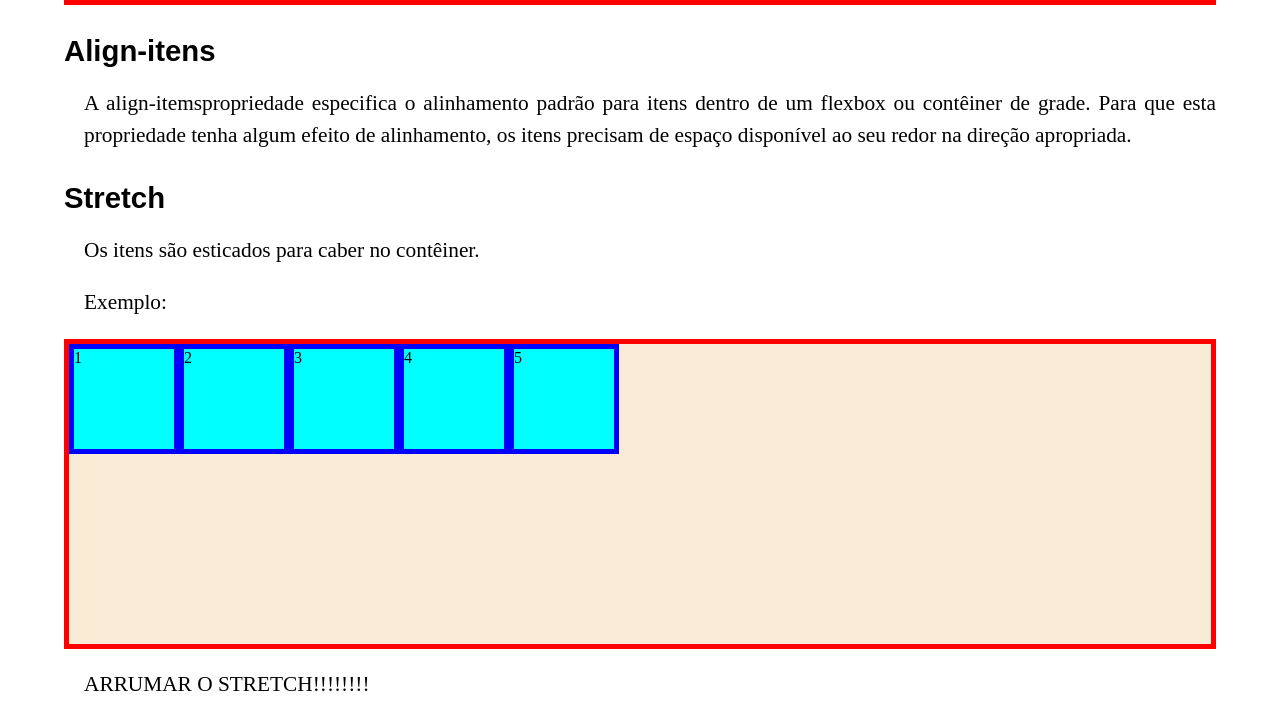
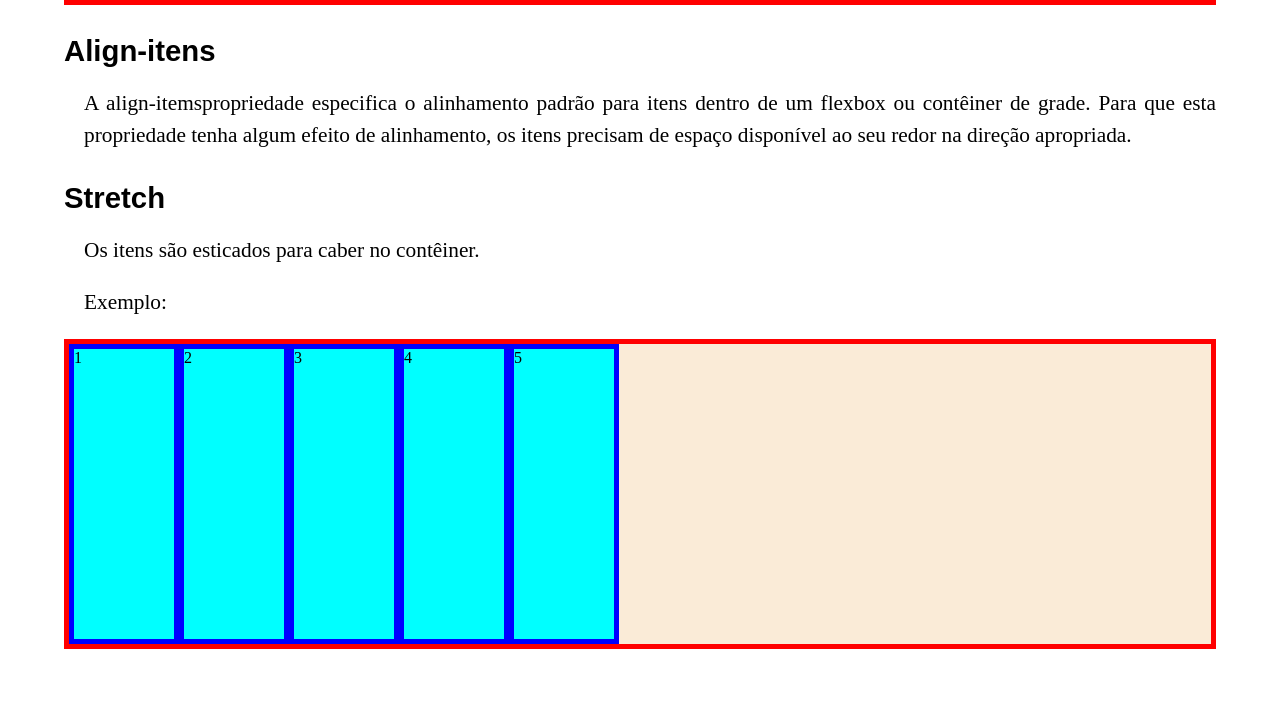
Before and after one commit to BrunoLeiteSantos/flexbox-docs, a plain HTML site: page index.html in a window 1280 px wide. Shown: the part 7200-7921 px from the top of the page. After the commit the page ends 7849 px from the top, so only its background shows below. Drawn offline with Linux system fonts and the light colour scheme.

Commit message:
Continuação da atividade

```diff
--- a/index.html
+++ b/index.html
@@ -199,14 +199,14 @@
             <p class="descricao-propriedade">Os itens são esticados para caber no contêiner.</p>
             <p>Exemplo:</p>
             <div class="container display-flex align-itens-stretch">
-                <div class="contido">1</div>
-                <div class="contido">2</div>
-                <div class="contido">3</div>
-                <div class="contido">4</div>
-                <div class="contido">5</div>
+                <div class="contido" style="height: auto;">1</div>
+                <div class="contido" style="height: auto;">2</div>
+                <div class="contido" style="height: auto;">3</div>
+                <div class="contido" style="height: auto;">4</div>
+                <div class="contido" style="height: auto;">5</div>
             </div>
 
-            <p>ARRUMAR O STRETCH!!!!!!!!</p>
+
 
 </body>
 </html>
```
